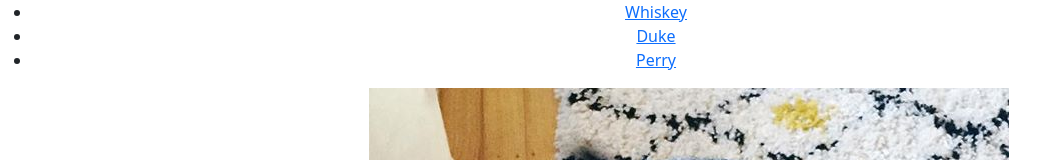
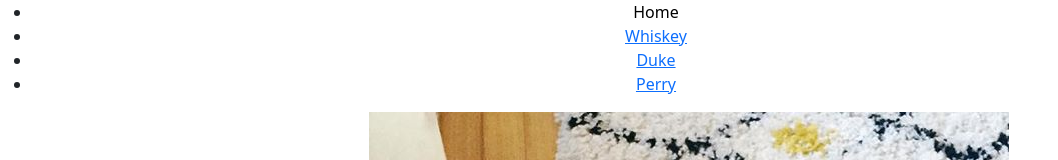
Before and after one commit to zbunting/dogfinder, a React (Vite) app: page /dogs in a window 1280 px wide. Shown: the top 160 px of the page, without its empty margins (0-1058 px from the left). Built offline with nearby package versions, Linux system fonts and the light colour scheme; data requests are answered from the project's data file.

Commit message:
added Home option to Nav, added keys for each dog NavLink

```diff
--- a/src/Nav.jsx
+++ b/src/Nav.jsx
@@ -1,6 +1,16 @@
 import { NavLink } from "react-router-dom";
 
-
+/** Nav component
+ *
+ * Props:
+ * dogNames: array of dog names
+ *
+ * State:
+ * None
+ *
+ * App -> Nav -> NavLink
+ *
+*/
 function Nav({ dogNames }) {
 
   const activeStyle = {
@@ -11,8 +21,19 @@ function Nav({ dogNames }) {
   return (
     <nav>
       <ul>
+        <li>
+          <NavLink
+            to={'/dogs'}
+            style={({ isActive }) =>
+              isActive ? activeStyle : undefined
+            }
+            end
+          >
+            Home
+          </NavLink>
+        </li>
         {dogNames.map(dogName => (
-          <li>
+          <li key={dogName}>
             <NavLink to={`/dogs/${dogName}`}
               style={({ isActive }) =>
                 isActive ? activeStyle : undefined
```
